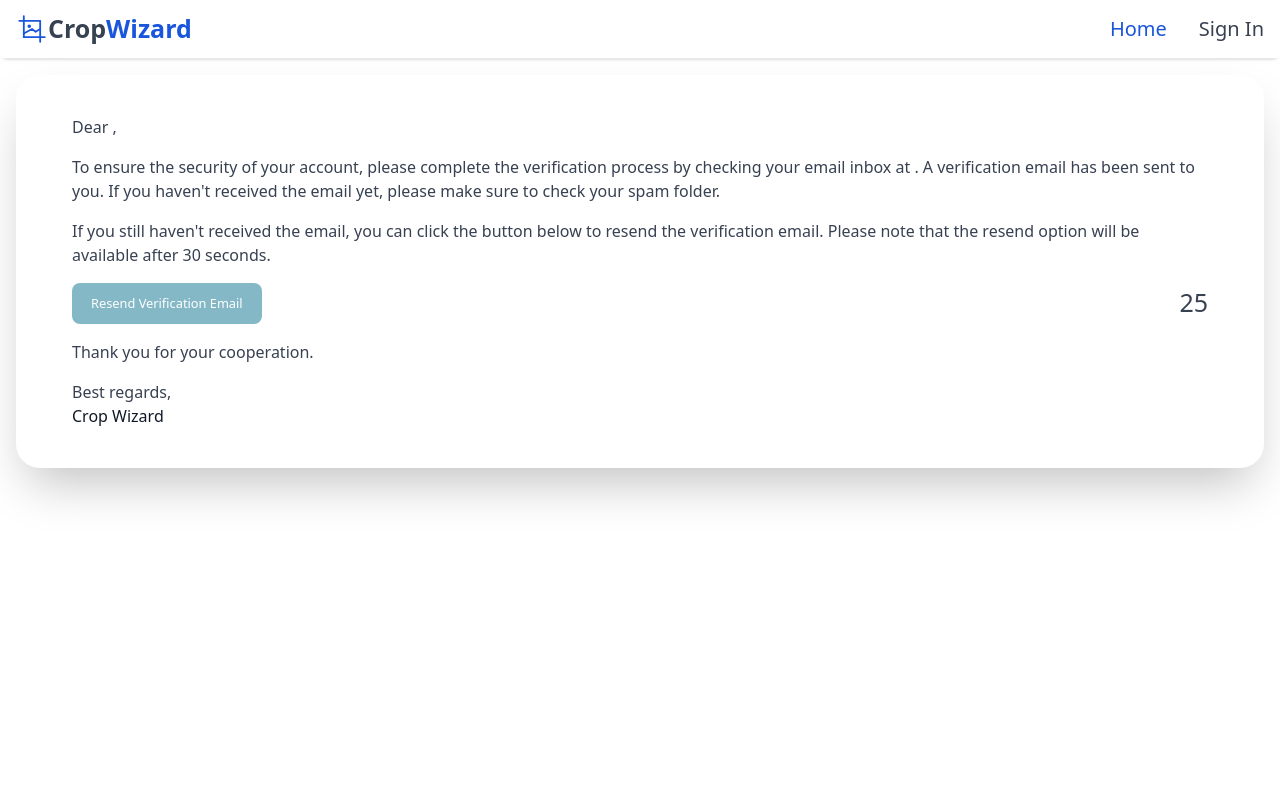
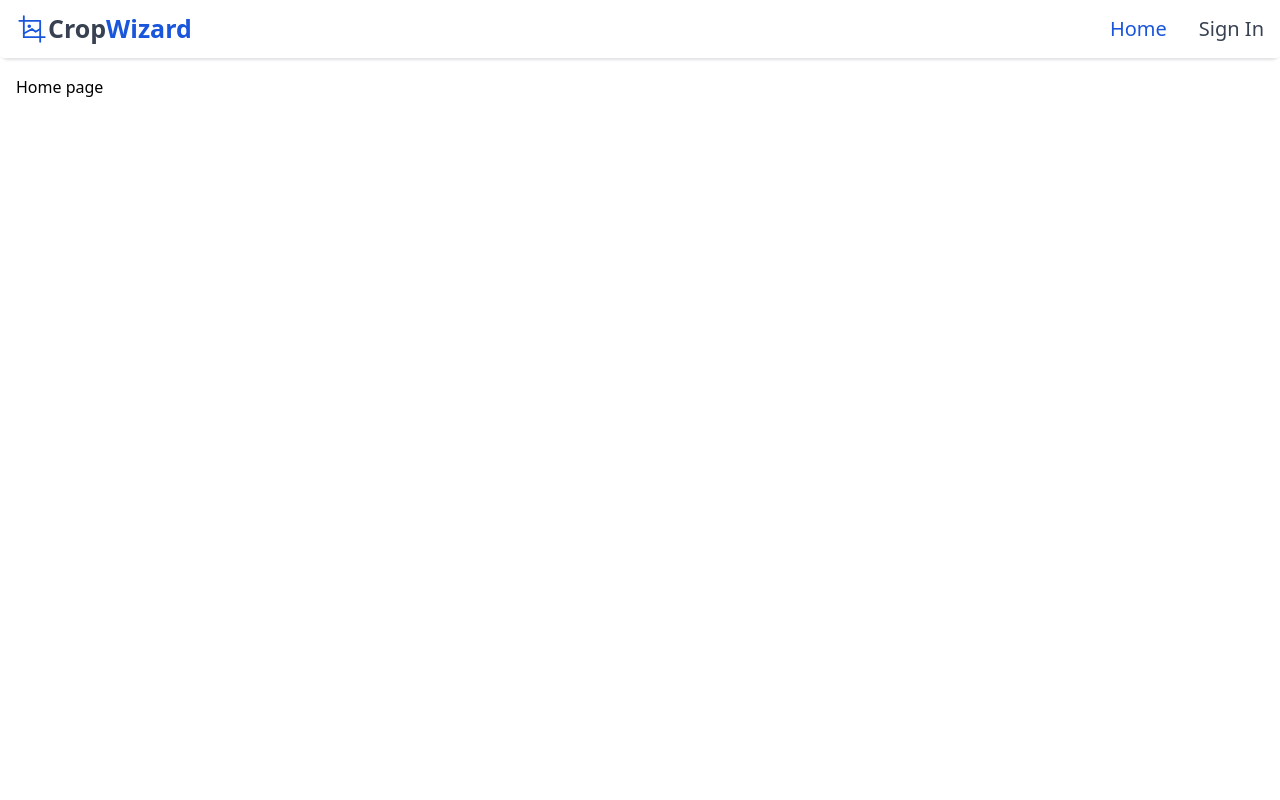
Before and after one commit to mamamamamaa/crop_wizard, a Next.js app: page / in a window 1280 px wide. Shown: the top 800 px of the page. Built offline with nearby package versions, Linux system fonts and the light colour scheme.

Commit message:
update re-verify timer

```diff
--- a/components/ReverifyTimer/ReverifyTimer.tsx
+++ b/components/ReverifyTimer/ReverifyTimer.tsx
@@ -1,10 +1,10 @@
 import { FC, useEffect, useState } from "react";
 
 interface Props {
-  setTimeOut: Function;
+  toggleTimeOut: Function;
 }
 
-export const ReverifyTimer: FC<Props> = ({ setTimeOut }) => {
+export const ReverifyTimer: FC<Props> = ({ toggleTimeOut }) => {
   const [timer, setTimer] = useState<number>(30);
 
   useEffect(() => {
@@ -13,7 +13,7 @@ export const ReverifyTimer: FC<Props> = ({ setTimeOut }) => {
     }, 1000);
 
     if (timer === 0) {
-      setTimeOut(true);
+      toggleTimeOut();
       clearInterval(countdown);
     }
 
--- a/components/VerifyCard/VerifyCard.tsx
+++ b/components/VerifyCard/VerifyCard.tsx
@@ -9,16 +9,21 @@ export const VerifyCard: FC = () => {
 
   const { email, username } = useAuthStore((state) => state);
 
+  const toggleTimeOut = () => setTimeOut((prevState) => !prevState);
+
   return (
     <>
       <section className={style.verifyCard}>
         <article className={style.verifyMessage}>
-          <p>Dear {username},</p>
+          <p>
+            Dear <span className="font-bold">{username}</span>,
+          </p>
           <p>
             To ensure the security of your account, please complete the
-            verification process by checking your email inbox at {email}. A
-            verification email has been sent to you. If you haven&apos;t
-            received the email yet, please make sure to check your spam folder.
+            verification process by checking your email inbox at{" "}
+            <span className="font-bold">{email}</span>. A verification email has
+            been sent to you. If you haven&apos;t received the email yet, please
+            make sure to check your spam folder.
           </p>
           <p>
             If you still haven&apos;t received the email, you can click the
@@ -26,8 +31,10 @@ export const VerifyCard: FC = () => {
             resend option will be available after 30 seconds.
           </p>
           <div className="flex justify-between items-center">
-            <Button disabled={!isTimeOut}>Resend Verification Email</Button>
-            <ReverifyTimer setTimeOut={setTimeOut} />
+            <Button disabled={!isTimeOut} onClick={toggleTimeOut}>
+              Resend Verification Email
+            </Button>
+            {!isTimeOut && <ReverifyTimer toggleTimeOut={toggleTimeOut} />}
           </div>
           <p>Thank you for your cooperation.</p>
           <p>
--- a/pages/index.tsx
+++ b/pages/index.tsx
@@ -8,7 +8,7 @@ import { VerifyCard } from "@/components/VerifyCard/VerifyCard";
 const Home: TNextPageWithLayout = () => {
   return (
     <>
-      <VerifyCard />
+      <h1> Home page</h1>
     </>
   );
 };
--- a/pages/login/index.tsx
+++ b/pages/login/index.tsx
@@ -7,6 +7,7 @@ import Head from "next/head";
 import { GetServerSideProps } from "next";
 import { restrictIfAuthenticated } from "@/utils/restrictIfAuthenticated";
 import { useAuthStore } from "@/lib/authStore";
+import style from "@/components/AuthCard/AuthCard.module.css";
 
 const inputData = [
   {
@@ -33,6 +34,7 @@ const Login: TNextPageWithLayout = () => {
 
   return (
     <>
+      <div className={style.sectionWrapper}>
         <AuthCard
           register={formRegister}
           handleSubmit={handleSubmit}
@@ -42,6 +44,7 @@ const Login: TNextPageWithLayout = () => {
           subtext={subtext}
           onSubmit={onSubmit}
         />
+      </div>
     </>
   );
 };
--- a/pages/register/index.tsx
+++ b/pages/register/index.tsx
@@ -53,7 +53,6 @@ const Register: TNextPageWithLayout = () => {
           onSubmit={onSubmit}
         />
       )}
-
       {email && <VerifyCard />}
     </div>
   );
```
Lines whose indentation alone changed are shown as unchanged.
